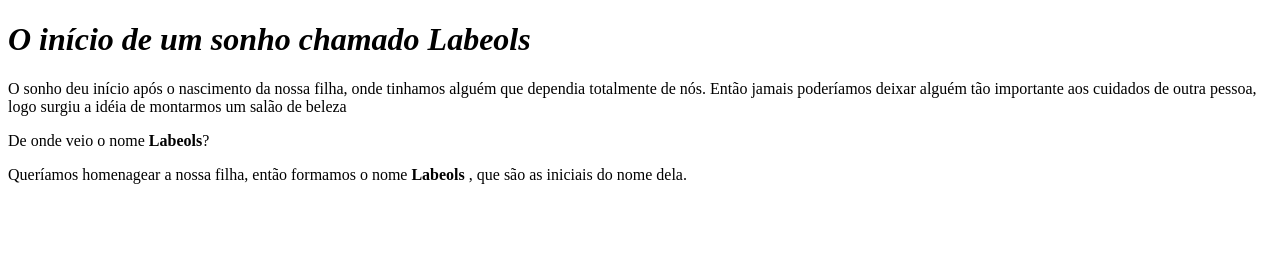
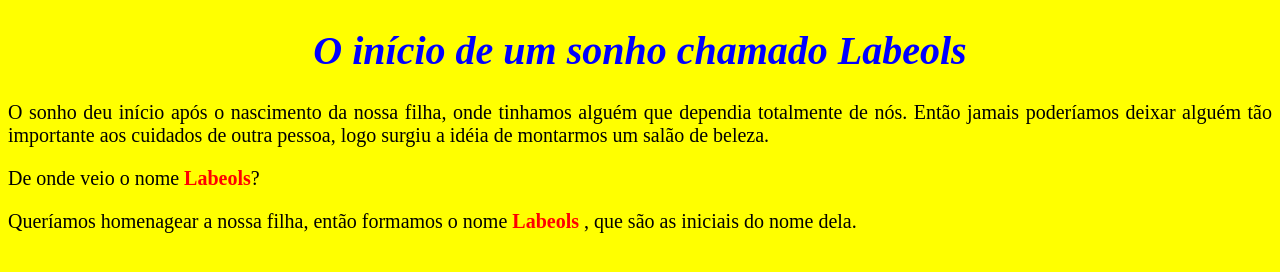
Before and after one commit to GeSeverinoxbr/Programacao-GE-Labeols, a plain HTML site: page index.html in a window 1280 px wide. Drawn offline with Linux system fonts and the light colour scheme.

Commit message:
Add files via upload

```diff
--- a/index.html
+++ b/index.html
@@ -3,13 +3,14 @@
   <head>
     <meta charset="utf-8">
     <title>Salão Labeols</title>
+    <link rel="stylesheet" href="Style.css">
   </head>
   <body>
     <h1><em>O início de um sonho chamado Labeols</em></h1>
     <P> O sonho deu início após o nascimento da nossa filha, onde tinhamos
       alguém que dependia totalmente de nós. Então jamais poderíamos deixar
       alguém tão importante aos cuidados de outra pessoa, logo surgiu a idéia
-      de montarmos um salão de beleza</p>
+      de montarmos um salão de beleza.</p>
     <p> De onde veio o nome <strong>Labeols</strong>?<p>
     <p>Queríamos homenagear a nossa filha, então formamos o nome <strong>Labeols
     </strong>, que são as iniciais do nome dela.</p>
```
